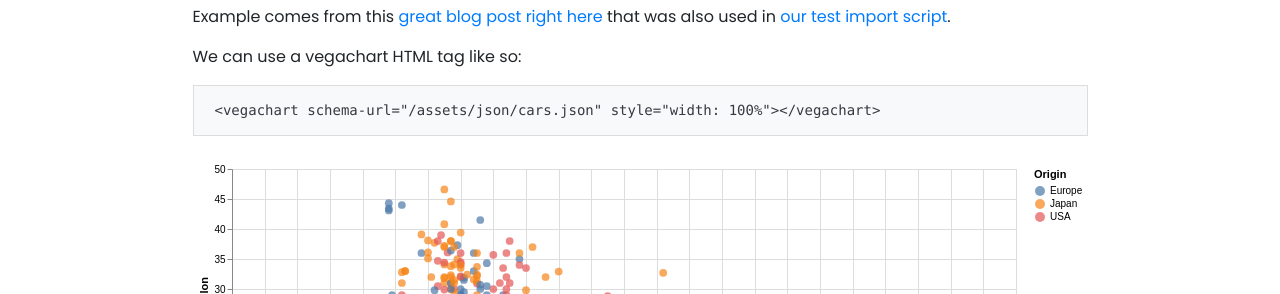
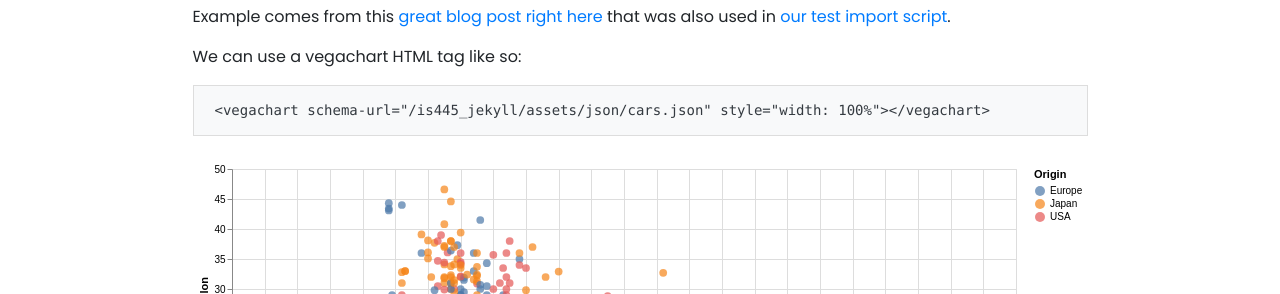
Before and after one commit to TK-Hsiao/is445_jekyll, a Jekyll site: the page built from _projects/1_Vega_lite_project.md, in a window 1280 px wide. Shown: the part 205-499 px from the top of the page. Built offline with Jekyll 4.4.1, drawn with Linux system fonts in a browser that asks for light colours; nearby versions of some CDN libraries.

Commit message:
edit config

```diff
--- a/_config.yml
+++ b/_config.yml
@@ -8,9 +8,11 @@
 title               : IS445 Jekyll Template
 description         : >-
                       I am definitely not a corgi!
-baseurl             : ""   # Change to empty quotes if you are hosting your site at <your-username>.github.io directly,
-#                                             otherwise will be hosted at <your-username>.github.io/{{base_url}}
-repository          :                     # Change to <your-username> for github OR, if that doesn't work <your-username>/<your-username>.github.io (or remove it if you don't need remote projects) -- for example, I would put "jnaiman" without the quotes after the ":" here
+baseurl             : /is445_jekyll
+# Change to empty quotes if you are hosting your site at <your-username>.github.io directly,
+# otherwise will be hosted at <your-username>.github.io/{{base_url}}
+repository          : tk-hsiao
+# Change to <your-username> for github OR, if that doesn't work <your-username>/<your-username>.github.io (or remove it if you don't need remote projects) -- for example, I would put "jnaiman" without the quotes after the ":" here
 open_new_tab        : false                             # Opens external URLs in new tab (works for posts, projects and navbar only)
 
 
```
Also changed, not shown: 11 other files.
